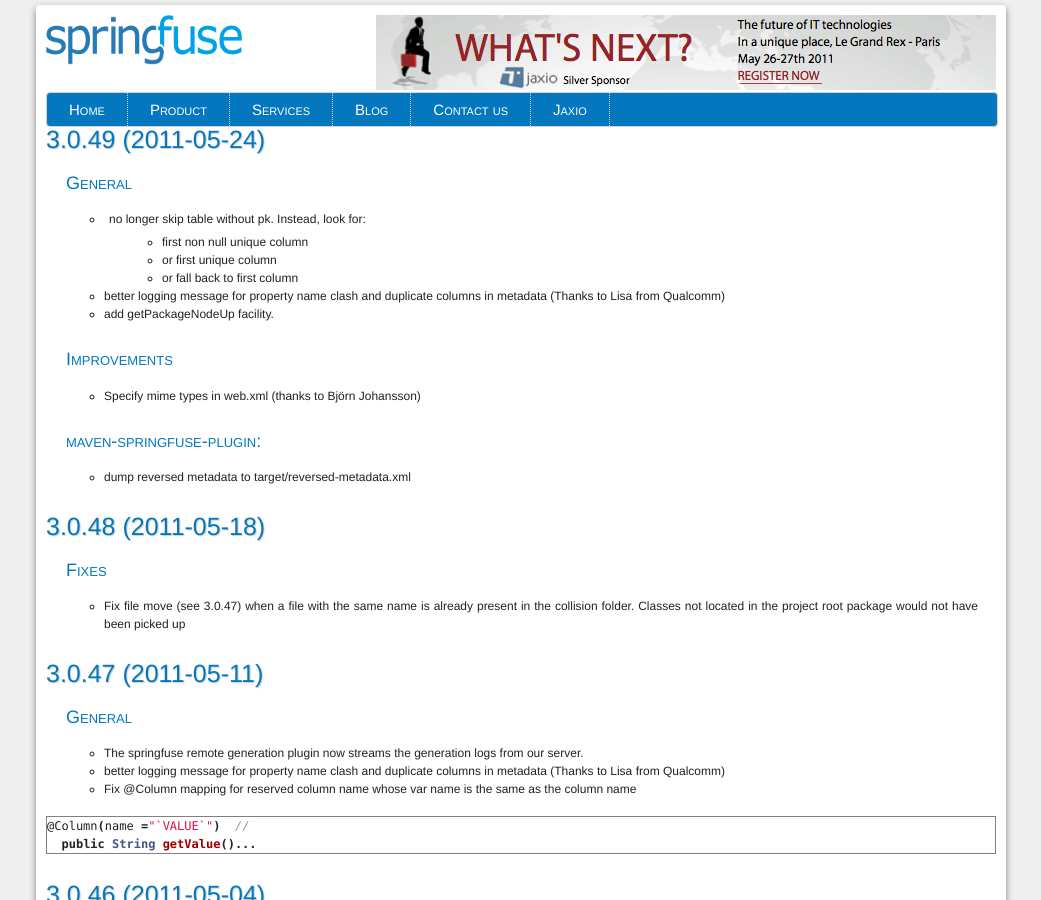
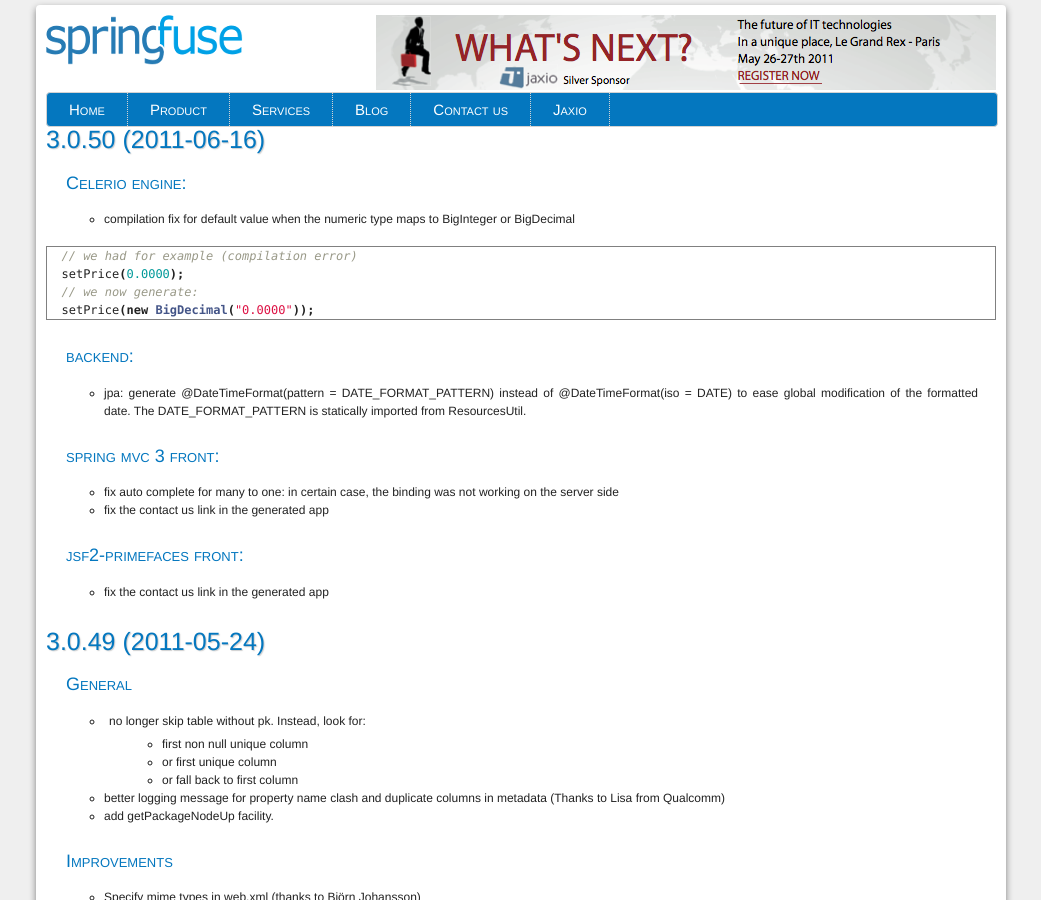
Before and after one commit to springfuse/springfuse.github.com, a Jekyll site: the page built from change-log.md, in a window 1280 px wide and 900 px high. Shown: the whole window, without its empty margins (119-1160 px from the left). Built offline with Jekyll 4.4.1, drawn with Linux system fonts in a browser that asks for light colours; Markdown is read by kramdown in place of the engine named in the settings.

Commit message:
celerio 3.0.50

```diff
--- a/change-log.md
+++ b/change-log.md
@@ -2,6 +2,29 @@
 layout: english
 title: Springfuse change log
 ---
+
+# 3.0.50 (2011-06-16)
+
+##Celerio engine:
+* compilation fix for default value when the numeric type maps to BigInteger or BigDecimal
+{% highlight java %}
+  // we had for example (compilation error)
+  setPrice(0.0000);
+  // we now generate:
+  setPrice(new BigDecimal("0.0000"));
+{% endhighlight %}
+
+## backend:
+* jpa: generate @DateTimeFormat(pattern = DATE_FORMAT_PATTERN) instead of @DateTimeFormat(iso = DATE) to ease global modification of the formatted date. The DATE_FORMAT_PATTERN is statically imported from ResourcesUtil.
+
+## spring mvc 3 front:
+* fix auto complete for many to one: in certain case, the binding was not working on the server side
+* fix the contact us link in the generated app
+
+## jsf2-primefaces front:
+* fix the contact us link in the generated app
+
+
 # 3.0.49 (2011-05-24)
 ## General
 
```
Also changed, not shown: index.md (+1 -1 lines).
